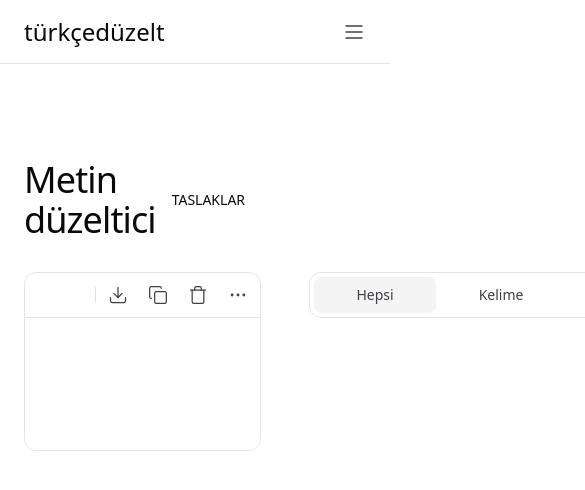
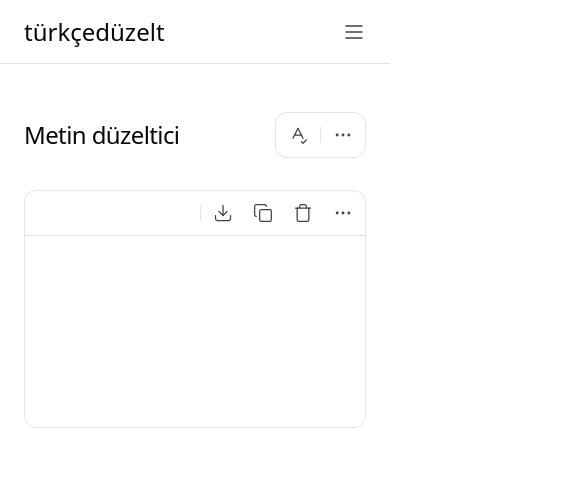
Before and after one commit to ozgurgokdemir/turkceduzelt.com, a React (Vite) app in the folder client/: page /duzeltici in a window 390 px wide. Shown: the top 490 px of the page, 585 px wide, since content can reach past the window. Built offline with nearby package versions, Linux system fonts and the light colour scheme.

Commit message:
feat(suggestions): add media queries

```diff
--- a/client/src/features/suggestions/routes/Duzeltici.tsx
+++ b/client/src/features/suggestions/routes/Duzeltici.tsx
@@ -1,5 +1,11 @@
 import * as React from 'react';
-import { Button, Tabs, Typography } from '@/components/ui';
+import {
+  NotepadTextDashed,
+  SpellCheck,
+  History,
+  MoreHorizontal,
+} from 'lucide-react';
+import { Button, Icon, Separator, Tabs, Typography } from '@/components/ui';
 import { Editor, useEditor } from '@/features/editor';
 import { Suggestion, useSuggestions } from '@/features/suggestions';
 
@@ -28,15 +34,62 @@ function Duzeltici() {
   }, [text, setSuggestions, mutateSuggestions]);
 
   return (
-    <main className="grid-row container grid grid-cols-[1fr_24rem] grid-rows-[auto_1fr] gap-x-12 gap-y-8 py-24">
+    <main className="container grid grid-cols-1 gap-y-8 py-12 xs:py-16 lg:grid-cols-[1fr_19rem] lg:grid-rows-[auto_1fr] lg:gap-x-8 lg:py-20 xl:grid-cols-[1fr_24rem] xl:gap-x-12 2xl:py-24">
       <header className="flex items-center justify-between">
-        <Typography variant="heading-4xl" asChild>
-          <h1 className="text-primary">Metin düzeltici</h1>
+        <Typography variant="heading-2xl" asChild>
+          <h1 className="whitespace-nowrap text-primary xs:text-3xl md:text-4xl">
+            Metin düzeltici
+          </h1>
         </Typography>
-        <Button variant="ghost">TASLAKLAR</Button>
+        <div className="flex items-center gap-1 rounded-xl border border-primary p-1 lg:hidden">
+          <Button
+            variant="ghost"
+            size="icon"
+            className="hidden xs:inline-flex md:w-fit md:px-4"
+          >
+            <Icon
+              icon={NotepadTextDashed}
+              variant="primary"
+              className="md:icon-secondary"
+            />
+            <span className="hidden md:inline-block">Taslaklar</span>
+          </Button>
+          <Separator
+            orientation="vertical"
+            className="hidden min-h-4 xs:inline-block"
+          />
+          <Button variant="ghost" size="icon" className="md:w-fit md:px-4">
+            <Icon
+              icon={SpellCheck}
+              variant="primary"
+              className="md:icon-secondary"
+            />
+            <span className="hidden md:inline-block">Öneriler</span>
+          </Button>
+          <Separator orientation="vertical" className="min-h-4" />
+          <Button
+            variant="ghost"
+            size="icon"
+            className="hidden xs:inline-flex md:w-fit md:px-4"
+          >
+            <Icon
+              icon={History}
+              variant="primary"
+              className="md:icon-secondary"
+            />
+            <span className="hidden md:inline-block">Geçmiş</span>
+          </Button>
+          <Button variant="ghost" size="icon" className="xs:hidden">
+            <Icon icon={MoreHorizontal} variant="primary" />
+          </Button>
+        </div>
+        <Button variant="outline" className="hidden lg:inline-flex">
+          <Icon icon={NotepadTextDashed} variant="secondary" />
+          Taslaklar
+        </Button>
       </header>
       <Editor className="row-start-2 h-fit" />
-      <Tabs defaultValue="all" className="row-start-2">
+      <Tabs defaultValue="all" className="row-start-2 hidden lg:block">
         <Tabs.List className="w-full">
           <Tabs.Trigger value="all" className="flex-1">
             Hepsi
--- a/client/tailwind.config.js
+++ b/client/tailwind.config.js
@@ -121,6 +121,14 @@ export default {
       dense: 'var(--font-letter-spacing-dense)',
       normal: 'var(--font-letter-spacing-normal)',
     },
+    screens: {
+      xs: '480px',
+      sm: '640px',
+      md: '768px',
+      lg: '1024px',
+      xl: '1280px',
+      '2xl': '1440px',
+    },
     container: {
       center: true,
       padding: '1.5rem',
@@ -129,9 +137,6 @@ export default {
       height: {
         header: 'var(--height-header)',
         'screen-without-header': 'calc(100vh - var(--height-header))',
-      },
-      screens: {
-        '2xl': '1440px',
       },
       keyframes: {
         'accordion-down': {
```
